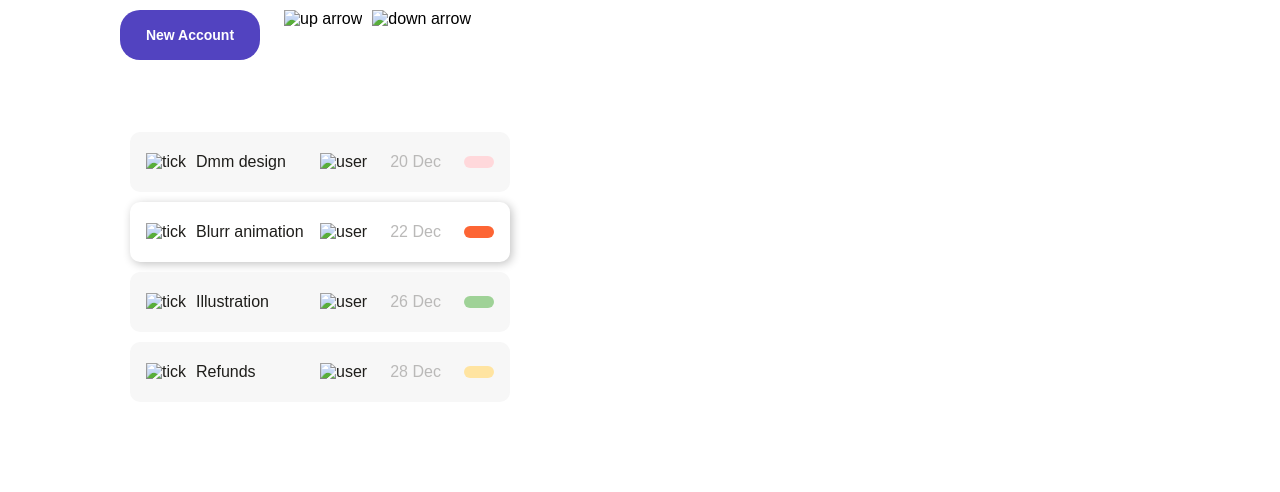
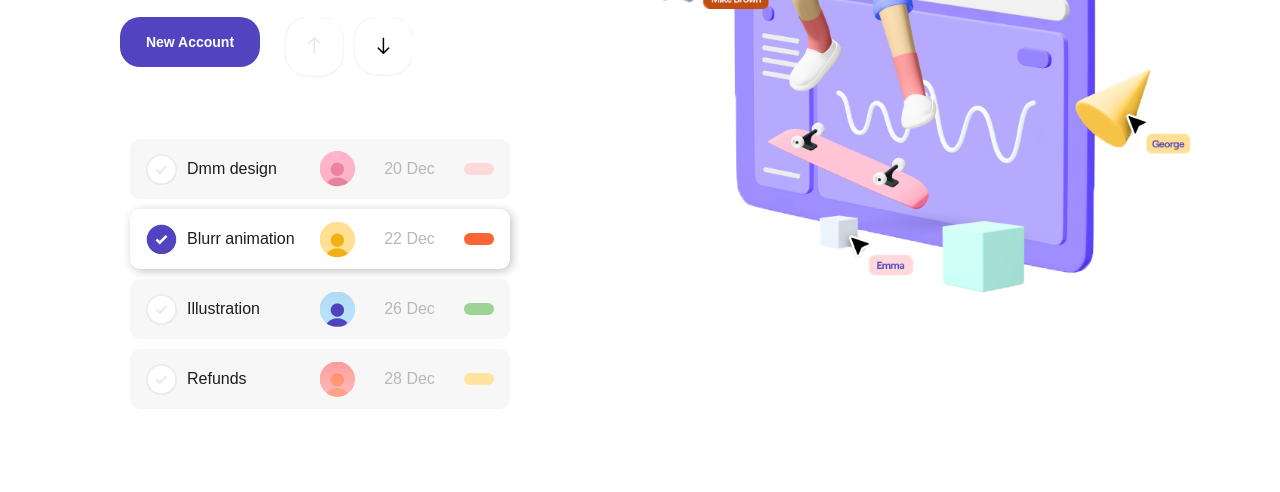
Before and after one commit to priyak1203/StunningWorkplace-WebApp, a plain HTML site: page index.html in a window 1280 px wide. Shown: the part 308-800 px from the top of the page. Drawn offline with Linux system fonts and the light colour scheme.

Commit message:
Add files via upload

```diff
--- a/index.html
+++ b/index.html
@@ -12,7 +12,7 @@
     <!-- Top Bar Start -->
     <div id="top-bar">
         <div>
-            <img id="logo" src="./assets/stunning-logo.png" alt="logo">
+            <img id="logo" src="stunning-logo.png" alt="logo">
         </div>
 
        <div id="topbar-menu">
@@ -37,8 +37,8 @@
 
                 <div id="btn-wrapper">
                     <button id="btn-account">New Account</button>
-                    <img class="arrow-image" src="./assets/arrow-up.png" alt="up arrow">
-                    <img class="arrow-image" src="./assets/arrow-down.png" alt="down arrow">
+                    <img class="arrow-image" src="arrow-up.png" alt="up arrow">
+                    <img class="arrow-image" src="arrow-down.png" alt="down arrow">
                 </div>
             </div>
 
@@ -46,11 +46,11 @@
             <div id="list-part">
                 <div class="list-item">
                     <div class="listitem-left">
-                        <img class="tick-img" src="./assets/tick-gray.png" alt="tick ">
+                        <img class="tick-img" src="tick-gray.png" alt="tick ">
                         <p>Dmm design</p>
                     </div>
                     <div class="listitem-right">
-                        <img src="./assets/user-pink.png" alt="user">
+                        <img src="user-pink.png" alt="user">
                         <p class="list-date">20 Dec</p>
                         <span id="btn-pink" class="list-button"></span>
                     </div>
@@ -58,11 +58,11 @@
 
                 <div class="list-item" id="item-active">
                     <div class="listitem-left">
-                        <img class="tick-img" src="./assets/tick-blue.png" alt="tick">
+                        <img class="tick-img" src="tick-blue.png" alt="tick">
                         <p>Blurr animation</p>
                     </div>
                     <div class="listitem-right">
-                        <img src="./assets/user-orange.png" alt="user">
+                        <img src="user-orange.png" alt="user">
                         <p class="list-date">22 Dec</p>
                         <span id="btn-orange" class="list-button"></span>
                     </div>
@@ -70,11 +70,11 @@
 
                 <div class="list-item">
                     <div class="listitem-left">
-                        <img class="tick-img" src="./assets/tick-gray.png" alt="tick">
+                        <img class="tick-img" src="tick-gray.png" alt="tick">
                         <p>Illustration</p>
                     </div>
                     <div class="listitem-right">
-                        <img src="./assets/user-blue.png" alt="user">
+                        <img src="user-blue.png" alt="user">
                         <p class="list-date">26 Dec</p>
                         <span id="btn-green" class="list-button"></span>
                     </div>
@@ -83,11 +83,11 @@
 
                 <div class="list-item">
                     <div class="listitem-left">
-                        <img class="tick-img" src="./assets/tick-gray.png" alt="tick">
+                        <img class="tick-img" src="tick-gray.png" alt="tick">
                         <p>Refunds</p>
                     </div>
                     <div class="listitem-right">
-                        <img src="./assets/user-red.png" alt="user">
+                        <img src="user-red.png" alt="user">
                         <p class="list-date">28 Dec</p>
                         <span id="btn-yellow" class="list-button"></span>
                     </div>
@@ -101,7 +101,7 @@
 
          <!-- Main Image Section -->
         <div id="image-section">
-            <img id="landing-image"  src="./assets/landing-section-image.png" alt="">
+            <img id="landing-image"  src="landing-section-image.png" alt="">
         </div>
 
     </div>
```
Also changed, not shown: Reference Image.png (added), arrow-down.png (added), arrow-up.png (added), landing-section-image.png (added), stunning-logo.png (added), tick-blue.png (added), tick-gray.png (added), user-blue.png (added), user-orange.png (added), user-pink.png (added), user-red.png (added).
